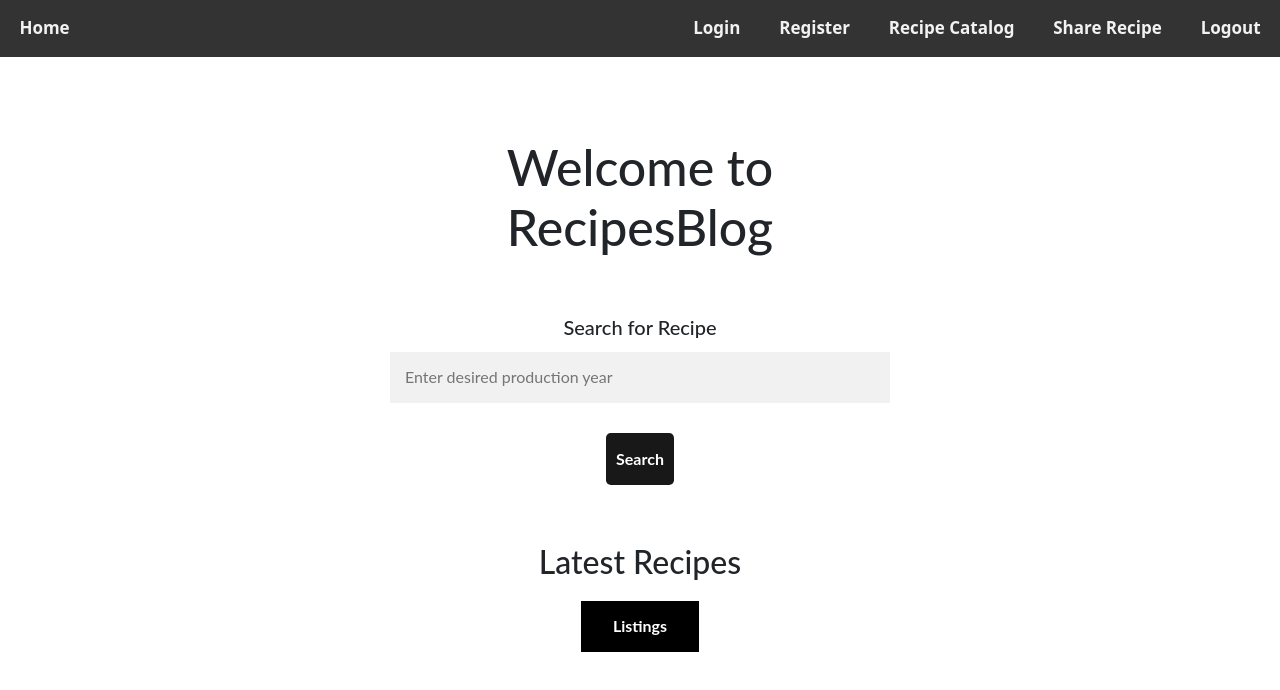
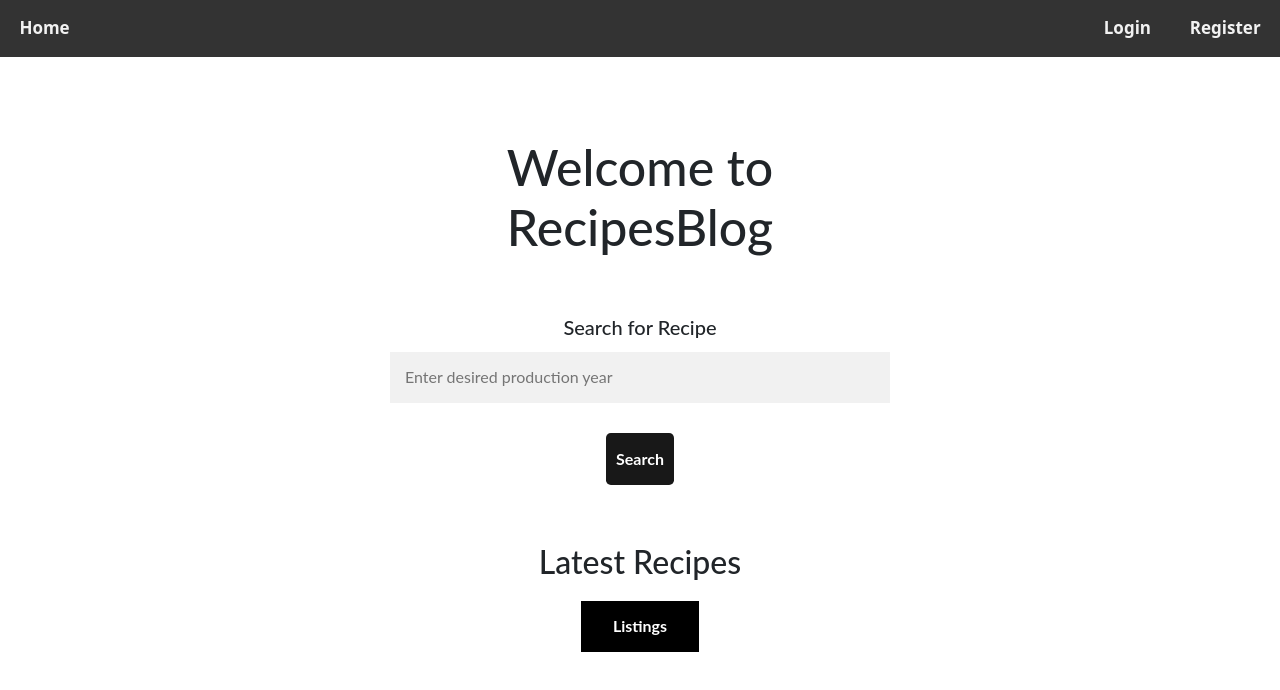
Before and after one commit to GeorgyGanev/ReactJS-RecipeBlog, a React (Create React App) app: page / in a window 1280 px wide. Shown: the top 690 px of the page. Built offline with nearby package versions, Linux system fonts and the light colour scheme; no server answers.

Commit message:
Added dynamic navigation menue

```diff
--- a/src/App.js
+++ b/src/App.js
@@ -70,13 +70,16 @@ function App() {
     await authService.logout();
 
     setUser({});
-
   };
 
   const contextValues = {
     onLoginSubmit,
     onRegisterSubmit,
-    onLogout
+    onLogout,
+    userId: user._id,
+    token: user.accessToken,
+    userEmail: user.email,
+    isAuthenticated: !!user.accessToken
   };
 
 
--- a/src/components/Header/Header.js
+++ b/src/components/Header/Header.js
@@ -1,22 +1,35 @@
 import styles from './Header.module.css';
+import { useContext } from 'react';
 import { Link } from 'react-router-dom';
+import { AuthContext } from '../../contexts/AuthContext';
 
 export const Header = () => {
+
+    const { isAuthenticated, userEmail } = useContext(AuthContext);
+
     return (
 <header>
     <nav>
         <Link to='/' className="active">Home</Link>
+        {isAuthenticated && (
+            <Link to='/userProfile'>{userEmail}</Link>
+        )}
 
+            {isAuthenticated && (
             <div id={styles['profile']}>
                 <Link to="/catalog">Recipe Catalog</Link>
                 <Link to="/create">Share Recipe</Link>
                 <Link to="/logout">Logout</Link>
             </div>
+            )}
 
-            <div id={styles['guest']}>
+            {!isAuthenticated && (
+                <div id={styles['guest']}>
                 <Link to="/login">Login</Link>
                 <Link to="register">Register</Link>
             </div>
+            )}
+
     </nav>
 </header>
     );
```
Also changed, not shown: src/components/Header/Header.module.css (line endings or trailing spaces).
